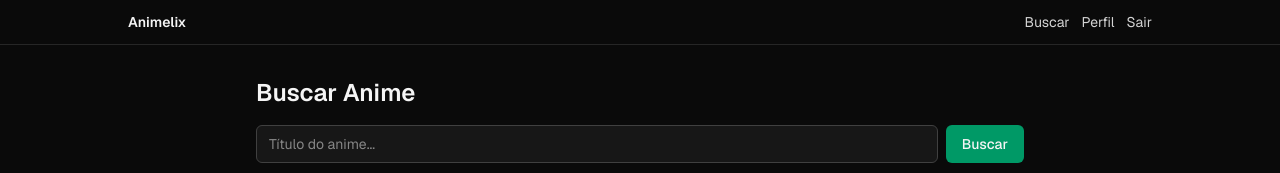
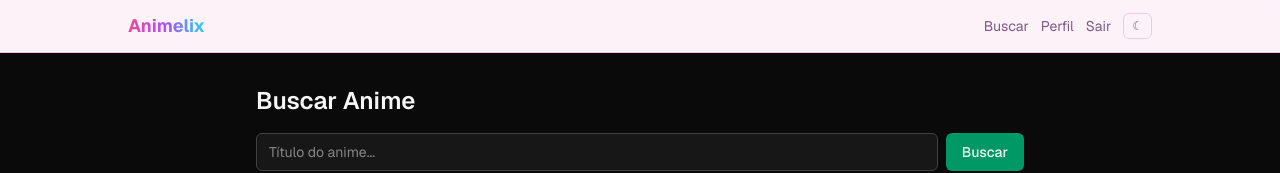
Before and after one commit to douglasjosebarboza/animelix, a Next.js app: page /search in a window 1280 px wide. Shown: the top 173 px of the page. Built offline with nearby package versions, Linux system fonts and the light colour scheme; no server answers; sample sign-in values are in the browser's storage.

Commit message:
feat(theme): glass nav with gradient logo and theme toggle

```diff
--- a/app/components/SiteNav.tsx
+++ b/app/components/SiteNav.tsx
@@ -2,6 +2,7 @@
 
 import { usePathname } from "next/navigation";
 import { signOutAction } from "@/lib/auth-actions";
+import ThemeToggle from "@/app/components/ThemeToggle";
 
 const HIDDEN_PATHS = new Set(["/login", "/register"]);
 
@@ -10,39 +11,37 @@ export default function SiteNav({ loggedIn }: { loggedIn: boolean }) {
   if (HIDDEN_PATHS.has(pathname)) return null;
 
   return (
-    <nav className="border-b border-neutral-800 bg-neutral-950 px-6 py-3 text-sm text-neutral-100">
+    <nav className="sticky top-0 z-50 border-b border-border bg-background/70 px-6 py-3 text-sm backdrop-blur supports-[backdrop-filter]:bg-background/60">
       <div className="mx-auto flex max-w-5xl items-center justify-between">
-        <a href="/" className="font-semibold">
+        <a href="/" className="text-lg font-bold text-gradient">
           Animelix
         </a>
         <div className="flex items-center gap-3">
-          <a href="/search" className="text-neutral-300 hover:text-white">
+          <a href="/search" className="text-muted hover:text-foreground">
             Buscar
           </a>
           {loggedIn ? (
             <>
-              <a href="/watchlist" className="text-neutral-300 hover:text-white">
+              <a href="/watchlist" className="text-muted hover:text-foreground">
                 Perfil
               </a>
               <form action={signOutAction}>
-                <button type="submit" className="text-neutral-300 hover:text-white">
+                <button type="submit" className="text-muted hover:text-foreground">
                   Sair
                 </button>
               </form>
             </>
           ) : (
             <>
-              <a href="/login" className="text-neutral-300 hover:text-white">
+              <a href="/login" className="text-muted hover:text-foreground">
                 Entrar
               </a>
-              <a
-                href="/register"
-                className="rounded-md bg-emerald-600 px-3 py-1.5 text-white hover:bg-emerald-500"
-              >
+              <a href="/register" className="btn-anime rounded-md px-3 py-1.5">
                 Registrar
               </a>
             </>
           )}
+          <ThemeToggle />
         </div>
       </div>
     </nav>
```
